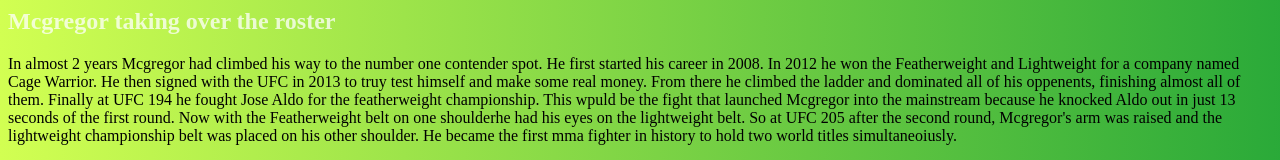
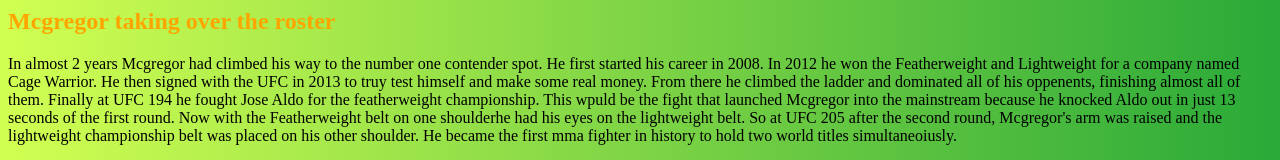
Before and after one commit to bxwill53/bxwill53.github.io, a plain HTML site: page index.html in a window 1280 px wide. Shown: the top 160 px of the page. Drawn offline with Linux system fonts and the light colour scheme; grey boxes are pictures that could not be loaded.

Commit message:
Update stylesheet.css

```diff
--- a/stylesheet.css
+++ b/stylesheet.css
@@ -9,6 +9,6 @@
   filter: progid:DXImageTransform.Microsoft.gradient( startColorstr='#d2ff52', endColorstr='#15a125', GradientType=1 );
 }
 h1{
-   color:white;
-   opacity:0.75
+   color:orange;
+   opacity:1.0
 }
```
